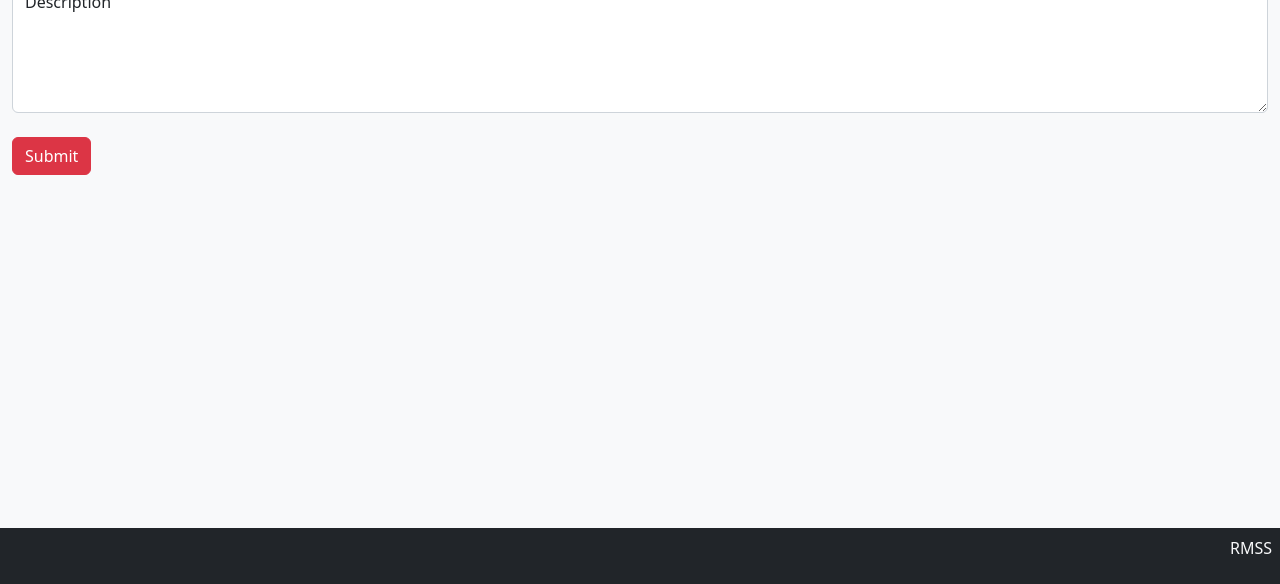
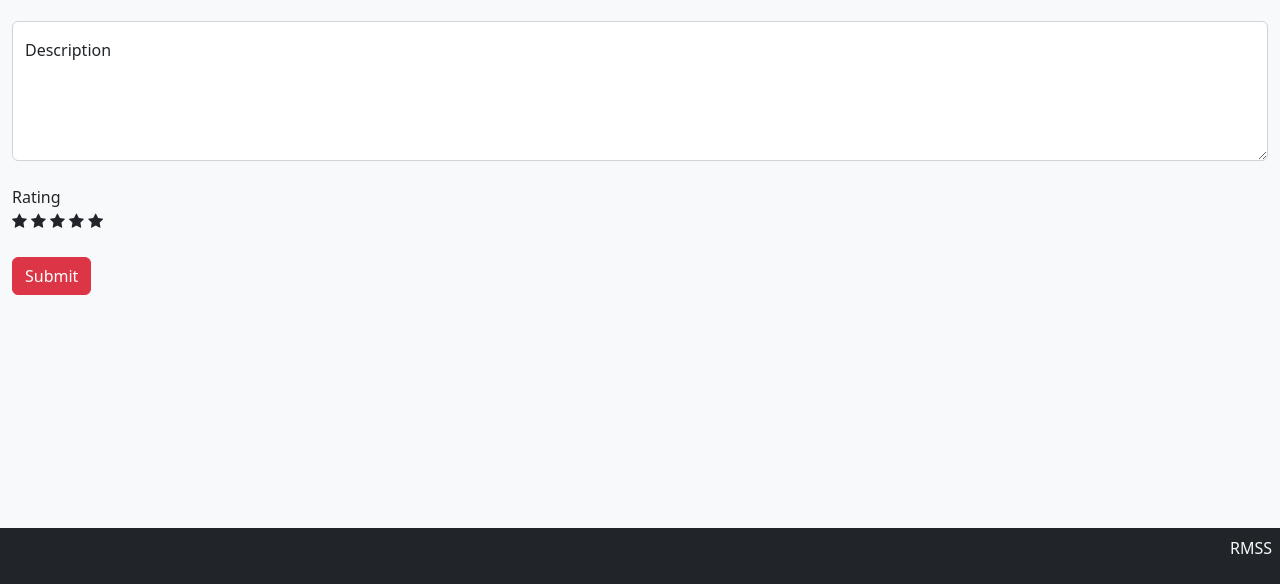
Before and after one commit to uOttaHack5/uOttaHack, a plain HTML site: page addreview.html in a window 1280 px wide. Shown: the part 216-800 px from the top of the page. Drawn offline with nearby package versions, Linux system fonts and the light colour scheme.

Commit message:
stars add review

```diff
--- a/addreview.html
+++ b/addreview.html
@@ -39,6 +39,7 @@
     </nav>
 
     <section id="home">
+      <br></br>
       <div class="container-fluid bg-light" id="background-container">
         <h2 class="text-center fw-bold">Add Review</h2>
         <form id="reviewDetails">
@@ -55,6 +56,24 @@
               <textarea class="form-control" id="query" style="height: 140px" placeholder="query"></textarea>
               <label for="comments" class="ps-4">Description</label>
             </div>
+
+            <link rel="stylesheet" href="https://cdnjs.cloudflare.com/ajax/libs/font-awesome/4.7.0/css/font-awesome.min.css">
+
+            <div class="col-md-6">
+              <label for="stars">Rating</label>
+            </div>
+
+            <div class = "container-fluid" id="stars">
+            <span class="fa fa-star checked"></span>
+            <span class="fa fa-star checked"></span>
+            <span class="fa fa-star checked"></span>
+            <span class="fa fa-star"></span>
+            <span class="fa fa-star"></span>
+          </div>
+
+          <br> </br>
+
+
             <div class="mb-4">
               <a href="confirmation.html" onclick="document.getElementById('reviewDetails').submit();" class="btn btn-danger">
                 Submit </a>
```
Also changed, not shown: reviews.html (+2 -1 lines).
